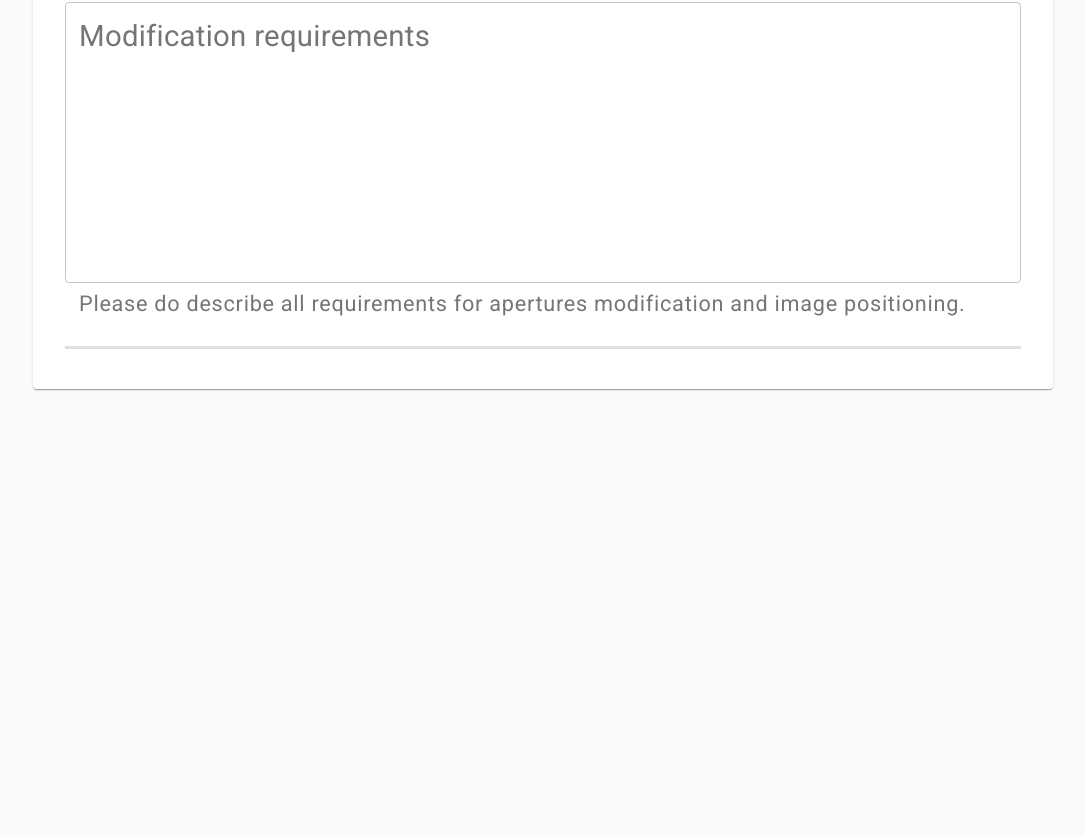
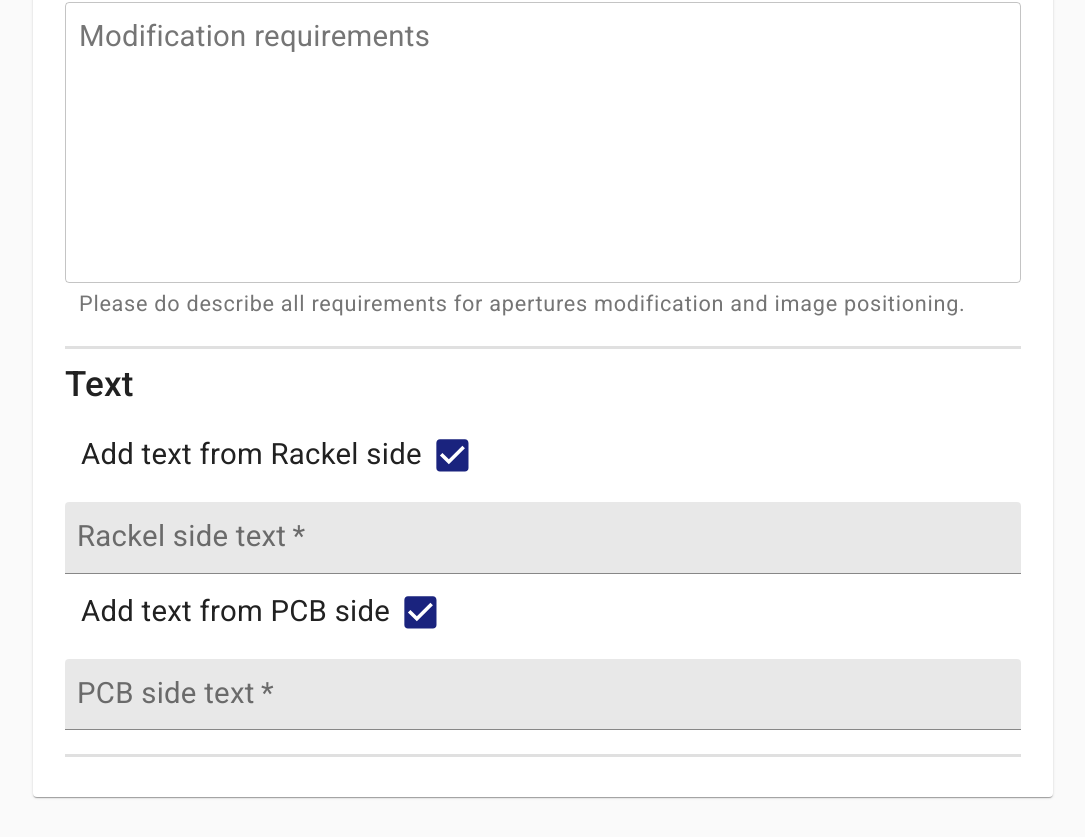
Before and after one commit to IVAS-TECH/front-end, a React (Create React App) app: page / in a window 1280 px wide. Shown: the part 769-1606 px from the top of the page, without its empty margins (97-1182 px from the left). Before the commit the page ends 1214 px from the top, so only its background shows below. Built offline with nearby package versions, Linux system fonts and the light colour scheme.

Commit message:
Adding text section to Stencil Form

```diff
--- a/src/component/form/stencilForm/Form.tsx
+++ b/src/component/form/stencilForm/Form.tsx
@@ -10,6 +10,10 @@ import FidushalMarks from '../../formField/stencil/FidushalMarks';
 import FidushalMarksKind from '../../formField/stencil/FidushalMarksKind';
 import FidushalMarksSide from '../../formField/stencil/FidushalMarksSide';
 import ModificationRequirements from '../../formField/stencil/ModificationRequirements';
+import TextFromRackelSide from '../../formField/stencil/TextFromRackelSide';
+import RackelSideText from '../../formField/stencil/RackelSideText';
+import TextFromPCBSide from '../../formField/stencil/TextFromPCBSide';
+import PCBSideText from '../../formField/stencil/PCBSideText';
 
 const Form: React.FC<{}> = () => (
     <form noValidate>
@@ -43,6 +47,12 @@ const Form: React.FC<{}> = () => (
         <SectionTitle title="Apertures mudification and image positioning requirements" />
         <ModificationRequirements />
         <Divider />
+        <SectionTitle title="Text" />
+        <TextFromRackelSide />
+        <RackelSideText />
+        <TextFromPCBSide />
+        <PCBSideText />
+        <Divider />
     </form>
 );
 
--- /dev/null
+++ b/src/component/formField/stencil/PCBSideText.tsx
@@ -0,0 +1,13 @@
+import React from 'react';
+import TextInput from '../../formControl/TextInput';
+
+const PCBSideText: React.FC<{}> = () => (
+    <TextInput
+        value={''}
+        onValueChange={v => console.log(v)}
+        label="PCB side text"
+        required
+        fullWidth />
+);
+
+export default PCBSideText;
--- /dev/null
+++ b/src/component/formField/stencil/RackelSideText.tsx
@@ -0,0 +1,13 @@
+import React from 'react';
+import TextInput from '../../formControl/TextInput';
+
+const RackelSideText: React.FC<{}> = () => (
+    <TextInput
+        value={''}
+        onValueChange={v => console.log(v)}
+        label="Rackel side text"
+        required
+        fullWidth />
+);
+
+export default RackelSideText;
--- /dev/null
+++ b/src/component/formField/stencil/TextFromPCBSide.tsx
@@ -0,0 +1,11 @@
+import React from 'react';
+import CheckboxWithLabel from '../../formControl/CheckboxWithLabel';
+
+const TextFromPCBSide: React.FC<{}> = () => (
+    <CheckboxWithLabel
+        checked={true}
+        label="Add text from PCB side"
+        onToggle={v => console.log(v)} />
+);
+
+export default TextFromPCBSide;
--- /dev/null
+++ b/src/component/formField/stencil/TextFromRackelSide.tsx
@@ -0,0 +1,11 @@
+import React from 'react';
+import CheckboxWithLabel from '../../formControl/CheckboxWithLabel';
+
+const TextFromRackelSide: React.FC<{}> = () => (
+    <CheckboxWithLabel
+        checked={true}
+        label="Add text from Rackel side"
+        onToggle={v => console.log(v)} />
+);
+
+export default TextFromRackelSide;
```
